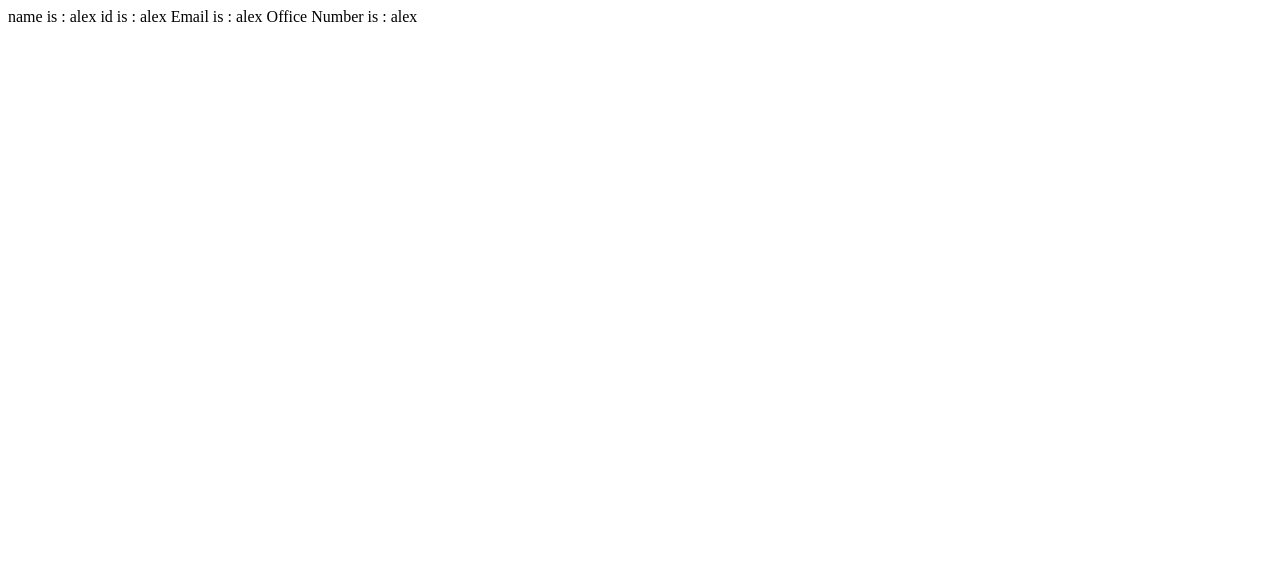
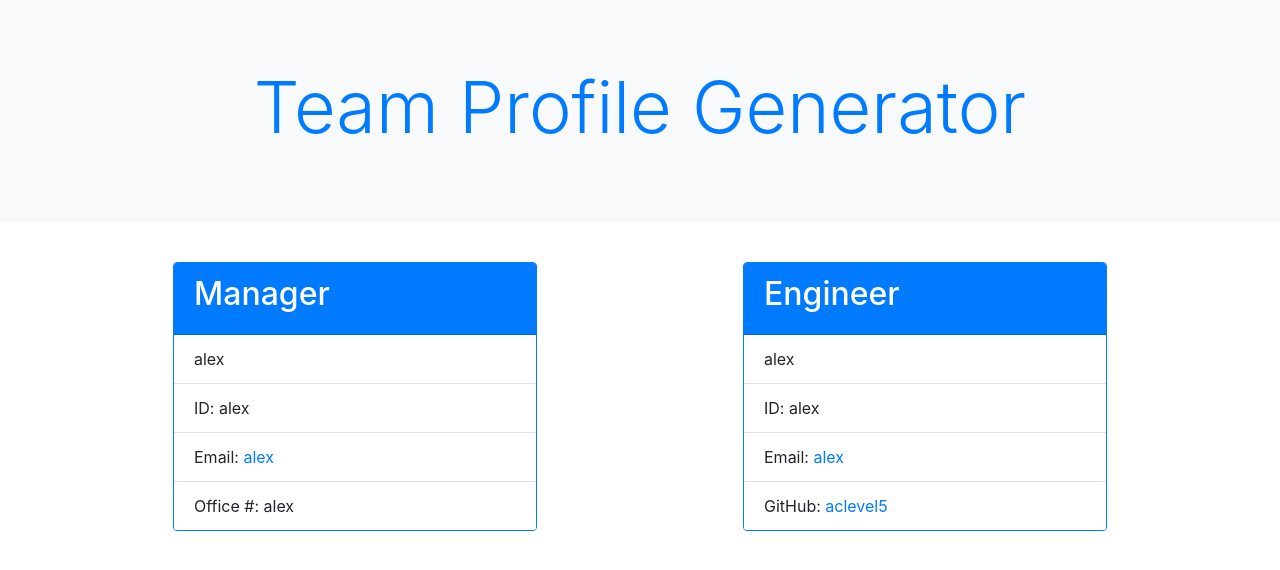
Before and after one commit to AClevel5/Team-Profile-Generator, a website: page index.html in a window 1280 px wide. Drawn offline with nearby package versions, Linux system fonts and the light colour scheme.

Commit message:
HTML/Styling

```diff
--- a/index.html
+++ b/index.html
@@ -1,22 +1,68 @@
 
     <!DOCTYPE html>
     <html lang="en">
+
     <head>
         <meta charset="UTF-8">
         <meta http-equiv="X-UA-Compatible" content="IE=edge">
         <meta name="viewport" content="width=device-width, initial-scale=1.0">
-        <title>Document</title>
+        <link rel="stylesheet" href="https://cdn.jsdelivr.net/npm/bootstrap@4.6.2/dist/css/bootstrap.min.css"
+            integrity="sha384-xOolHFLEh07PJGoPkLv1IbcEPTNtaed2xpHsD9ESMhqIYd0nLMwNLD69Npy4HI+N" crossorigin="anonymous">
+        <title>Team Profile Generator</title>
     </head>
+
     <body>
+        <div class="jumbotron jumbotron-fluid bg-light">
+            <div class="container">
+                <h1 class="display-3 text-center text-primary ">Team Profile Generator</h1>
+            </div>
+        </div>
+
+        <div class="container">
+            <div class="row">
 
 
 
-    name is : alex
-    id is : alex
-    Email is : alex
-    Office Number is : alex
+
+    <div class="col-12 col-lg-4 p-2 mx-auto">
+    <div class="card border-primary">
+        <div class="card-header bg-primary text-white">
+            <h2>Manager</h2>
+        </div>
+        <ul class="list-group list-group-flush">
+            <li class="list-group-item">alex</li>
+            <li class="list-group-item">ID: alex</li>
+            <li class="list-group-item">Email: <a href="mailto:alex"
+                    class="card-link">alex</a></li>
+            <li class="list-group-item">Office #: alex</li>
+        </ul>
+    </div>
+    </div>
 
 
 
-        </body>
-        </html>
+
+    <div class="col-12 col-lg-4 p-2 mx-auto">
+    <div class="card border-primary">
+        <div class="card-header bg-primary text-white">
+            <h2>Engineer</h2>
+        </div>
+        <ul class="list-group list-group-flush">
+            <li class="list-group-item">alex</li>
+            <li class="list-group-item">ID: alex</li>
+            <li class="list-group-item">Email: <a href="mailto:alex"
+                    class="card-link">alex</a></li>
+            <li class="list-group-item">GitHub: <a href="https://github.com/aclevel5"
+                    class="card-link">aclevel5</a></li>
+        </ul>
+    </div>
+    </div>
+
+
+
+        <script src="https://cdn.jsdelivr.net/npm/jquery@3.5.1/dist/jquery.slim.min.js" integrity="sha384-DfXdz2htPH0lsSSs5nCTpuj/zy4C+OGpamoFVy38MVBnE+IbbVYUew+OrCXaRkfj" crossorigin="anonymous"></script>
+    <script src="https://cdn.jsdelivr.net/npm/bootstrap@4.6.2/dist/js/bootstrap.bundle.min.js" integrity="sha384-Fy6S3B9q64WdZWQUiU+q4/2Lc9npb8tCaSX9FK7E8HnRr0Jz8D6OP9dO5Vg3Q9ct" crossorigin="anonymous"></script>
+    </div>
+    </div>
+    </body>
+    </html>
--- a/utils/generate_html.js
+++ b/utils/generate_html.js
@@ -2,13 +2,26 @@ function generateHTML() {
     return `
     <!DOCTYPE html>
     <html lang="en">
+
     <head>
         <meta charset="UTF-8">
         <meta http-equiv="X-UA-Compatible" content="IE=edge">
         <meta name="viewport" content="width=device-width, initial-scale=1.0">
-        <title>Document</title>
+        <link rel="stylesheet" href="https://cdn.jsdelivr.net/npm/bootstrap@4.6.2/dist/css/bootstrap.min.css"
+            integrity="sha384-xOolHFLEh07PJGoPkLv1IbcEPTNtaed2xpHsD9ESMhqIYd0nLMwNLD69Npy4HI+N" crossorigin="anonymous">
+        <title>Team Profile Generator</title>
     </head>
+
     <body>
+        <div class="jumbotron jumbotron-fluid bg-light">
+            <div class="container">
+                <h1 class="display-3 text-center text-primary ">Team Profile Generator</h1>
+            </div>
+        </div>
+
+        <div class="container">
+            <div class="row">
+
 
 `
 }
```
Also changed, not shown: utils/generate_EndHtml.js (+7 -2 lines), utils/generate_engineer.js (+18 -6 lines), utils/generate_intern.js (+15 -4 lines), utils/generate_manager.js (+15 -4 lines), dist/index.html.
